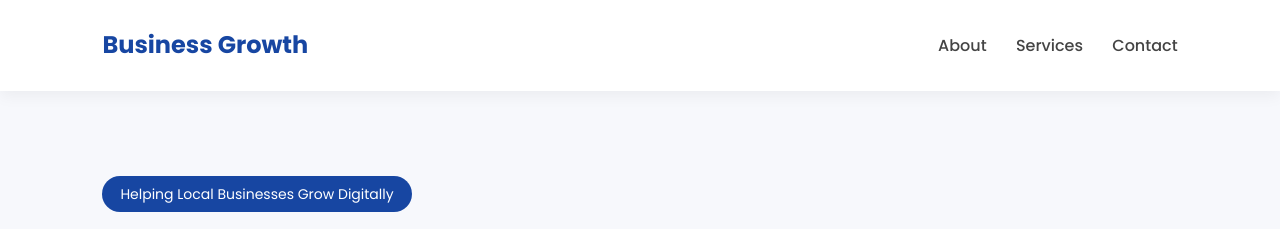
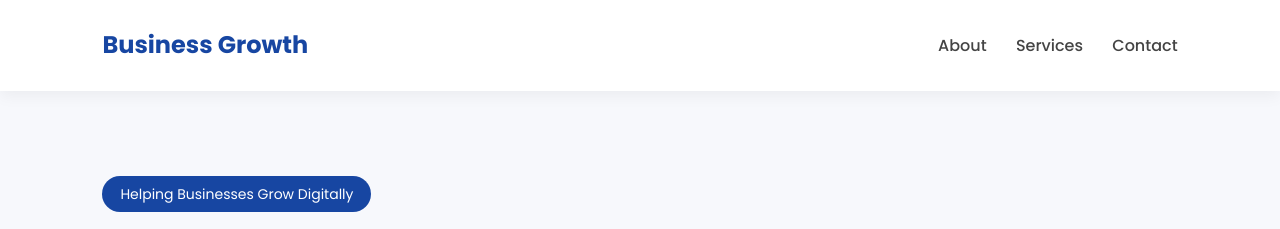
Before and after one commit to niaz-de-coder/Niaz-Business-Analytics-Portfolio, a plain HTML site: page index.html in a window 1280 px wide. Shown: the top 229 px of the page. Drawn offline with Linux system fonts and the light colour scheme.

Commit message:
Update tagline to 'Helping Businesses Grow Digitally'

```diff
--- a/index.html
+++ b/index.html
@@ -44,7 +44,7 @@ Business Growth
 
 <span class="badge">
 
-Helping Local Businesses Grow Digitally
+Helping Businesses Grow Digitally
 
 </span>
 
```
